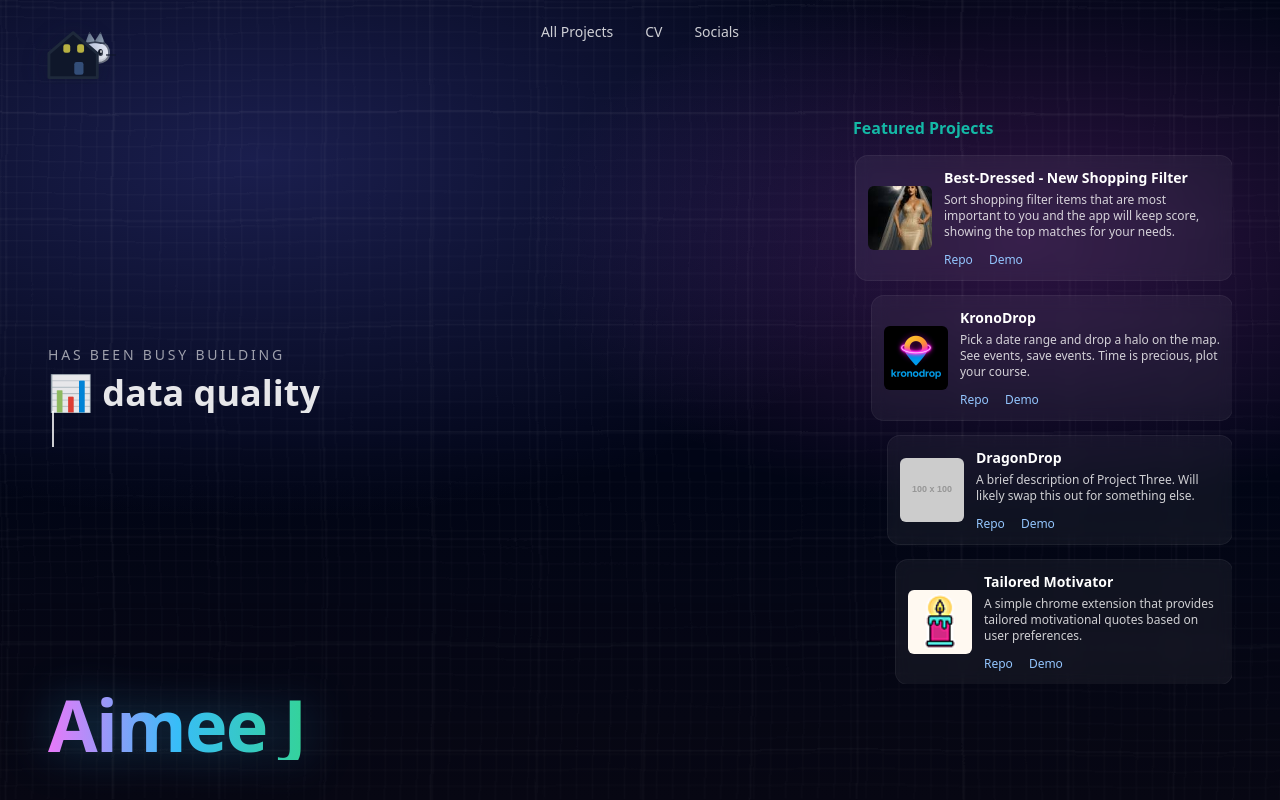
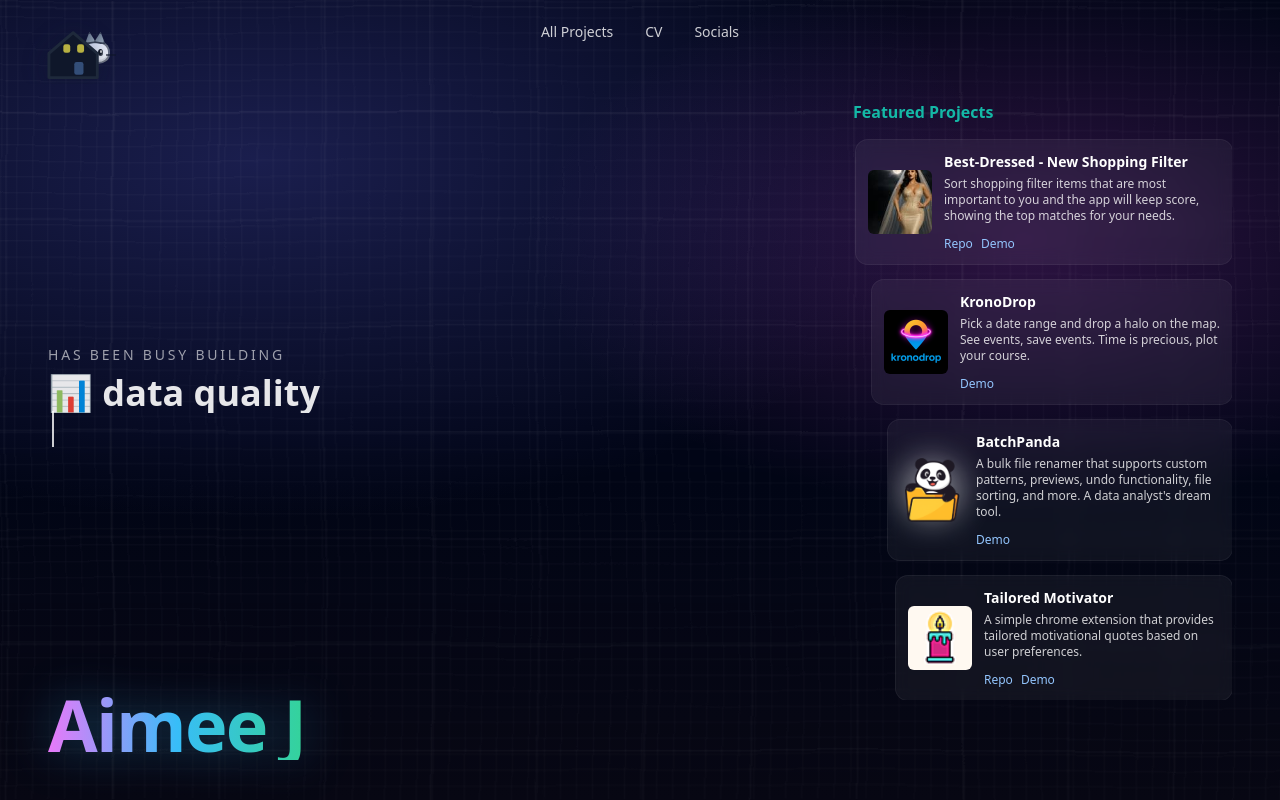
Before and after one commit to Mantablast/aimee, a React (Vite) app: page / in a window 1280 px wide. Built offline with nearby package versions, Linux system fonts and the light colour scheme.

Commit message:
Fixed resume routing, decided I don't want resume on the public interwebs plz

```diff
--- a/src/App.jsx
+++ b/src/App.jsx
@@ -7,7 +7,7 @@ import HouseCatLogo from "./components/HouseCatLogo";
 
 const NAV = [
   { href: "https://github.com/Mantablast", label: "All Projects" },
-  { href: "/certsawards",  label: "CV" },
+  { href: "/cv",  label: "CV" },
   { href: "/contact",      label: "Socials" },
 ];
 
@@ -50,7 +50,7 @@ export default function App() {
       <Routes>
         <Route element={<Layout />}>
           <Route index element={<Landing />} />
-          <Route path="/certsawards" element={<Cv />} />
+          <Route path="/cv" element={<Cv />} />
           <Route path="/contact" element={<Contact />} />
         </Route>
       </Routes>
--- a/src/components/FeatureProjects.jsx
+++ b/src/components/FeatureProjects.jsx
@@ -1,23 +1,37 @@
 export default function FeatureProjects() {
-  const projectTitles = [
-    "Best-Dressed - New Shopping Filter",
-    "KronoDrop",
-    "DragonDrop",
-    "Tailored Motivator",
-  ];
-  const projectDescriptions = [
+  const projects = [
+    {
+      title: "Best-Dressed - New Shopping Filter",
+      description:
         "Sort shopping filter items that are most important to you and the app will keep score, showing the top matches for your needs.",
+      image: "../../public/bestdressedicon.jpg",
+      repo: "https://github.com/Mantablast/best-dressed",
+      demo: "https://best-dressed.vercel.app/",
+    },
+    {
+      title: "KronoDrop",
+      description:
         "Pick a date range and drop a halo on the map.  See events, save events.  Time is precious, plot your course.",
-    "A brief description of Project Three. Will likely swap this out for something else.",
+      image: "../../public/kronodrop.png",
+      // repo intentionally omitted (private)
+      demo: "https://d243n2kondfjst.cloudfront.net/",
+    },
+    {
+      title: "BatchPanda",
+      description:
+        "A bulk file renamer that supports custom patterns, previews, undo functionality, file sorting, and more. A data analyst's dream tool.",
+      image: "../../public/PandaIcon75x75.png",
+      // repo intentionally omitted (private)
+      demo: "#",
+    },
+    {
+      title: "Tailored Motivator",
+      description:
         "A simple chrome extension that provides tailored motivational quotes based on user preferences.",
-  ];
-  const projectLinks = ["https://github.com/Mantablast/best-dressed", "Coming soon", "#", "https://github.com/Mantablast/tailored-motivator"];
-  const projectDemoLinks = ["https://best-dressed.vercel.app/", "Coming soon", "#", "#"];
-  const projectImages = [
-    "../../public/bestdressedicon.jpg",
-    "../../public/kronodrop.png",
-    "https://placehold.co/100x100",
-    "../../public/icon48.png",
+      image: "../../public/icon48.png",
+      repo: "https://github.com/Mantablast/tailored-motivator",
+      demo: "#",
+    },
   ];
 
   // Optional tiny left-indent per card (stays INSIDE the rail)
@@ -36,34 +50,46 @@ export default function FeatureProjects() {
 
       {/* Rail-safe stack: no items-end, no marginRight */}
       <div className="w-full flex flex-col gap-4">
-        {projectTitles.map((title, idx) => (
+        {projects.map((project, idx) => (
           <article
-            key={title}
+            key={project.title}
             className={`w-full ${INDENT[idx]} group`}
           >
             <div className="relative w-full overflow-hidden rounded-xl bg-white/5 dark:bg-white/5 ring-1 ring-white/10 backdrop-blur
                             transition-transform duration-300 group-hover:-translate-y-0.5">
               <div className="flex items-center gap-3 p-3">
+                <div className="relative h-16 w-16 flex-none">
+                  {project.title === "BatchPanda" && (
+                    <div className="absolute inset-0.5 rounded-full bg-white/50 blur-lg" />
+                  )}
                   <img
-                  src={projectImages[idx]}
-                  alt={title}
-                  className="h-16 w-16 flex-none rounded-md object-cover"
+                    src={project.image}
+                    alt={project.title}
+                    className="relative z-10 h-16 w-16 rounded-md object-cover"
                   />
+                </div>
                 <div className="min-w-0">
-                  <h3 className="text-sm font-semibold text-white truncate">{title}</h3>
+                  <h3 className="text-sm font-semibold text-white truncate">
+                    {project.title}
+                  </h3>
                   <p className="mt-1 text-xs text-white/80">
-                    {projectDescriptions[idx]}
+                    {project.description}
                   </p>
                   <div className="mt-1 flex gap-2">
+                    {project.repo && (
                       <a
-                    href={projectLinks[idx]} target="_blank"
+                        href={project.repo}
+                        target="_blank"
+                        rel="noreferrer"
                         className="mt-2 inline-block text-xs text-blue-300 hover:underline"
                       >
                         Repo
                       </a>
-                  <p> </p>
+                    )}
                     <a
-                    href={projectDemoLinks[idx]} target="_blank"
+                      href={project.demo}
+                      target="_blank"
+                      rel="noreferrer"
                       className="mt-2 inline-block text-xs text-blue-300 hover:underline"
                     >
                       Demo
--- a/src/index.css
+++ b/src/index.css
@@ -138,12 +138,6 @@ button:focus-visible {
   animation: window-glow 6s ease-in-out infinite alternate;
 }
 
-/* @keyframes window-glow {
-  0% { fill: rgba(192, 132, 252, 0.45); }
-  50% { fill: rgba(168, 85, 247, 0.7); }
-  100% { fill: rgba(192, 132, 252, 0.55); }
-} */
-
 .cat-wrapper {
   pointer-events: none;
 }
```
Also changed, not shown: public/PandaIcon75x75.png (added). Lines whose indentation alone changed are shown as unchanged.
